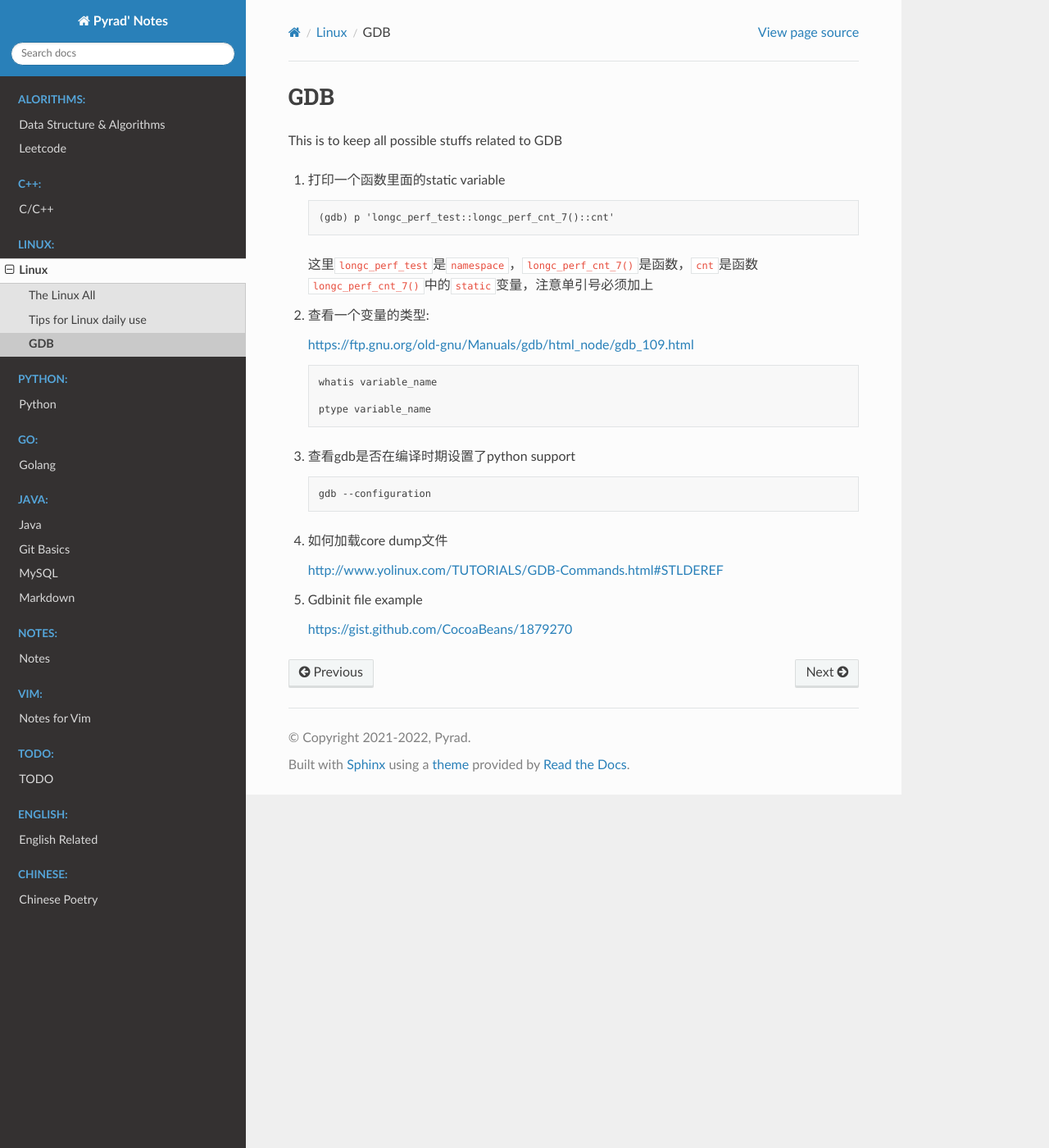
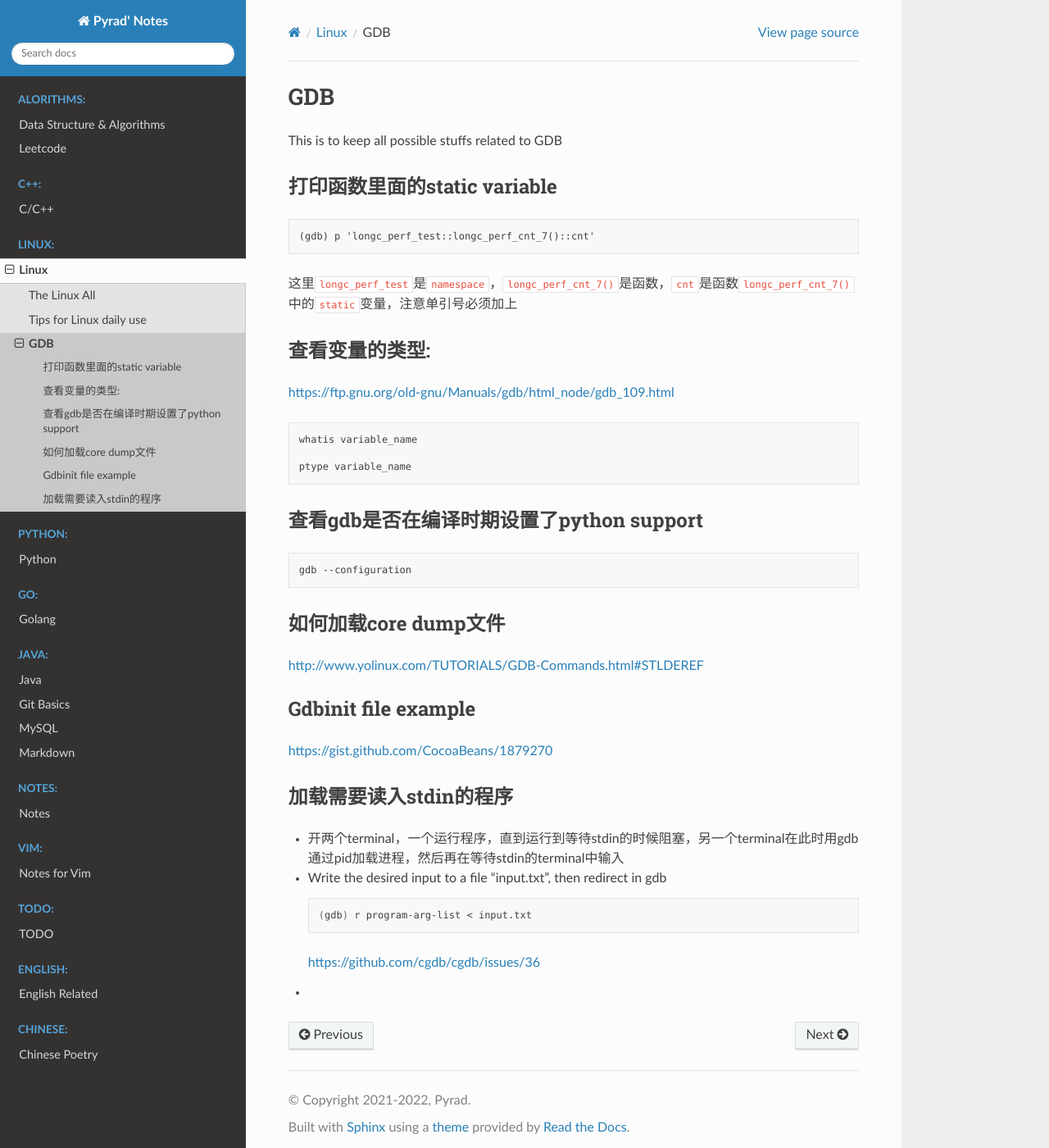
Before and after one commit to Pyrad/pyradnotes, a Sphinx documentation site: the page built from source/Linux/gdb.md, in a window 1280 px wide and 1400 px high. Shown: the whole window at 82% size. Built offline with Sphinx 7.4.7 and the Read the Docs theme 2.0.0, drawn with Linux system fonts in a browser that asks for light colours.

Commit message:
GDB attach process need input from stdin
Add 2 common solutions for GDB when to attach processes which need
input from stdin

````diff
--- a/source/Linux/gdb.md
+++ b/source/Linux/gdb.md
@@ -2,33 +2,58 @@
 
 This is to keep all possible stuffs related to GDB
 
-1. 打印一个函数里面的static variable
+## 打印函数里面的static variable
 
-    ```gdb
-    (gdb) p 'longc_perf_test::longc_perf_cnt_7()::cnt'
-    ```
-    这里`longc_perf_test`是`namespace`，`longc_perf_cnt_7()`是函数，`cnt`是函数`longc_perf_cnt_7()`中的`static`变量，注意单引号必须加上
+```gdb
+(gdb) p 'longc_perf_test::longc_perf_cnt_7()::cnt'
+```
 
-2. 查看一个变量的类型:
+这里`longc_perf_test`是`namespace`，`longc_perf_cnt_7()`是函数，`cnt`是函数`longc_perf_cnt_7()`中的`static`变量，注意单引号必须加上
 
-    [https://ftp.gnu.org/old-gnu/Manuals/gdb/html_node/gdb_109.html](https://ftp.gnu.org/old-gnu/Manuals/gdb/html_node/gdb_109.html)
 
-    ```gdb
-    whatis variable_name
 
-    ptype variable_name
-    ```
+## 查看变量的类型:
 
-3. 查看gdb是否在编译时期设置了python support
+[https://ftp.gnu.org/old-gnu/Manuals/gdb/html_node/gdb_109.html](https://ftp.gnu.org/old-gnu/Manuals/gdb/html_node/gdb_109.html)
 
-    ```shell
-    gdb --configuration
-    ```
+```gdb
+whatis variable_name
 
-4. 如何加载core dump文件
+ptype variable_name
+```
 
-    [http://www.yolinux.com/TUTORIALS/GDB-Commands.html#STLDEREF](http://www.yolinux.com/TUTORIALS/GDB-Commands.html#STLDEREF)
 
-5. Gdbinit file example
 
-    [https://gist.github.com/CocoaBeans/1879270](https://gist.github.com/CocoaBeans/1879270)
+## 查看gdb是否在编译时期设置了python support
+
+```shell
+gdb --configuration
+```
+
+
+
+## 如何加载core dump文件
+
+[http://www.yolinux.com/TUTORIALS/GDB-Commands.html#STLDEREF](http://www.yolinux.com/TUTORIALS/GDB-Commands.html#STLDEREF)
+
+
+
+## Gdbinit file example
+
+[https://gist.github.com/CocoaBeans/1879270](https://gist.github.com/CocoaBeans/1879270)
+
+
+
+## 加载需要读入stdin的程序
+
+- 开两个terminal，一个运行程序，直到运行到等待stdin的时候阻塞，另一个terminal在此时用gdb通过pid加载进程，然后再在等待stdin的terminal中输入
+
+- Write the desired input to a file "input.txt", then redirect in gdb
+
+  ```shell
+  (gdb) r program-arg-list < input.txt
+  ```
+
+  [https://github.com/cgdb/cgdb/issues/36](https://github.com/cgdb/cgdb/issues/36)
+
+-
````
